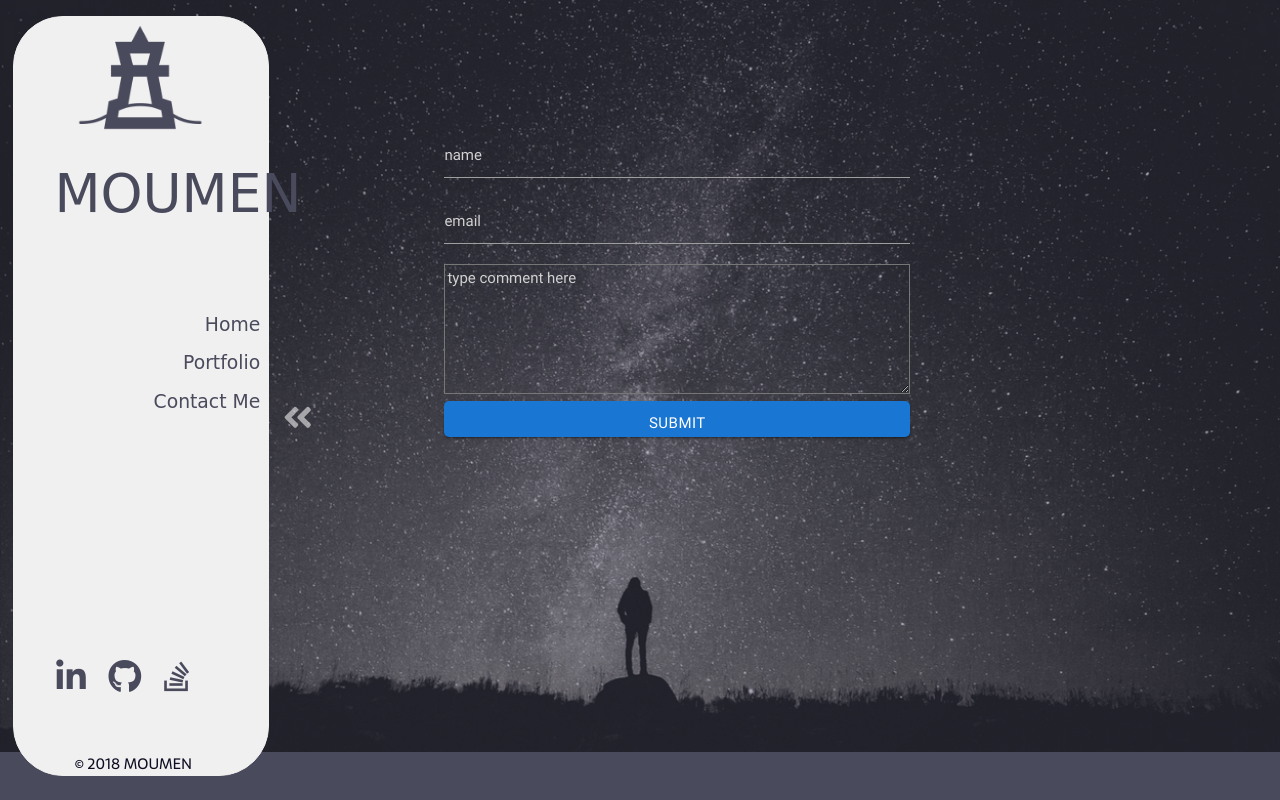
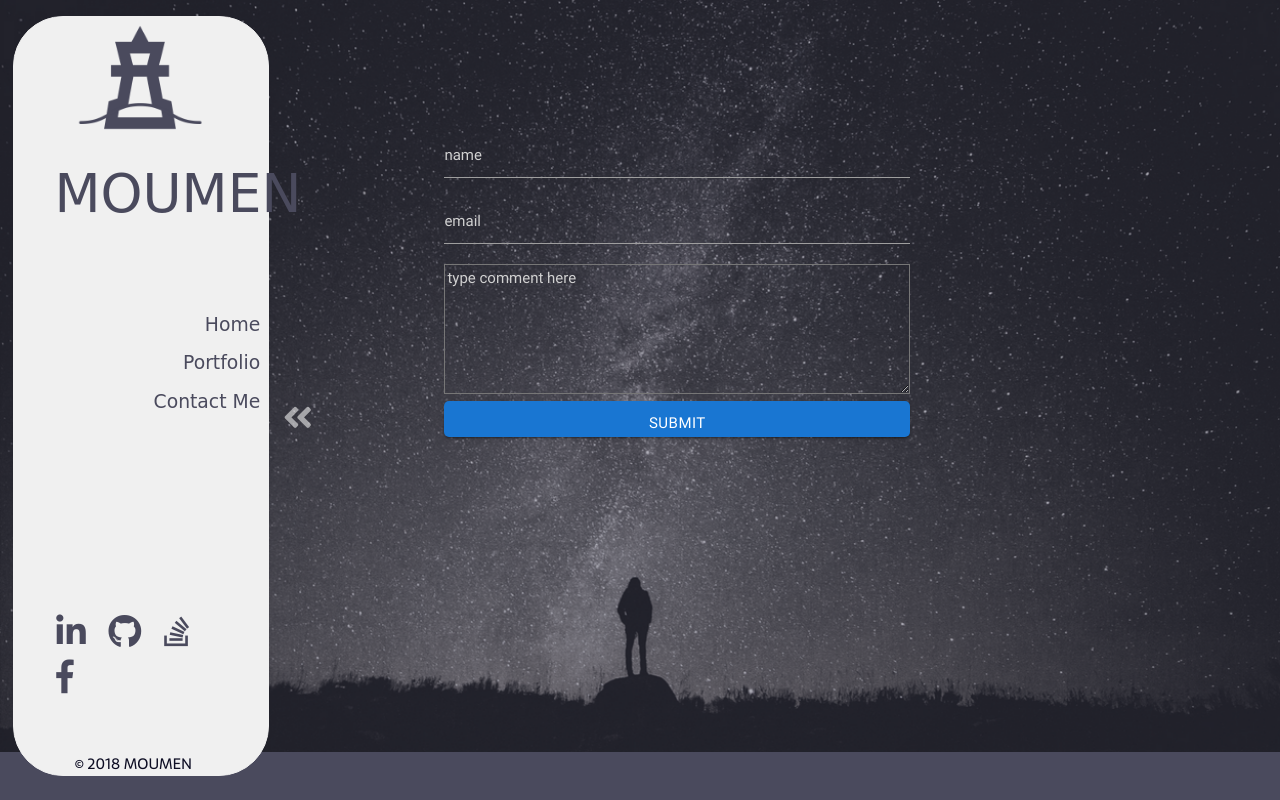
Before and after one commit to zmou21/Official-Portfolio-Page, a website: page public/contact.html in a window 1280 px wide. Drawn offline with nearby package versions, Linux system fonts and the light colour scheme; a web font is replaced by a local one.

Commit message:
added fb links

```diff
--- a/public/contact.html
+++ b/public/contact.html
@@ -43,7 +43,7 @@
           <a href="https://www.linkedin.com/in/zakaria-moumen-48034b118/" target="_blank"><i class="fab fa-linkedin-in"></i></a>
           <a href="https://github.com/zmou21" target="_blank"><i class="fab fa-github"></i></a>
           <a href="https://stackoverflow.com/users/9185906/zack" target="_blank"><i class="fab fa-stack-overflow"></i></a>
-          <!-- <a href="#"><i class="fab fa-facebook-f"></i></a> -->
+          <a href="#"><i class="fab fa-facebook-f"></i></a>
         </div>
         <footer>
           &copy 2018 MOUMEN
```
Also changed, not shown: public/home.html (+1 -1 lines).
